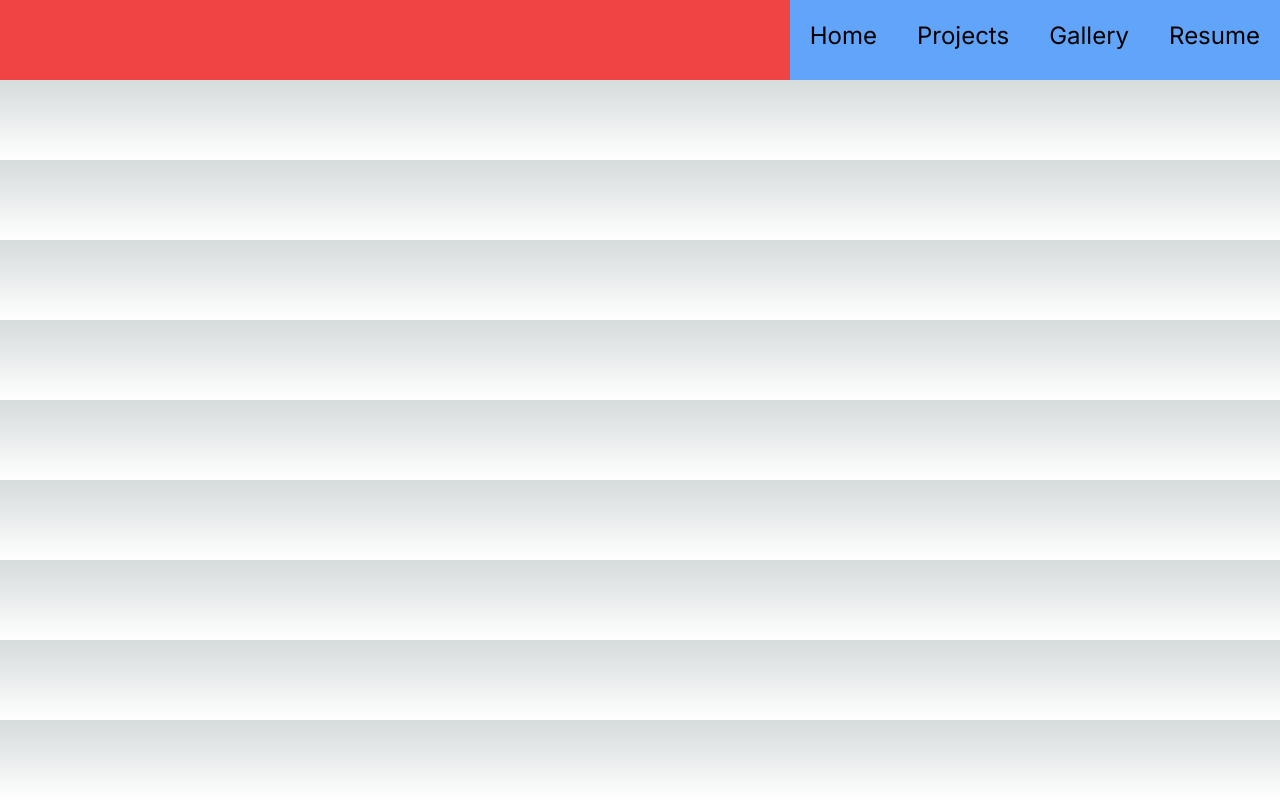
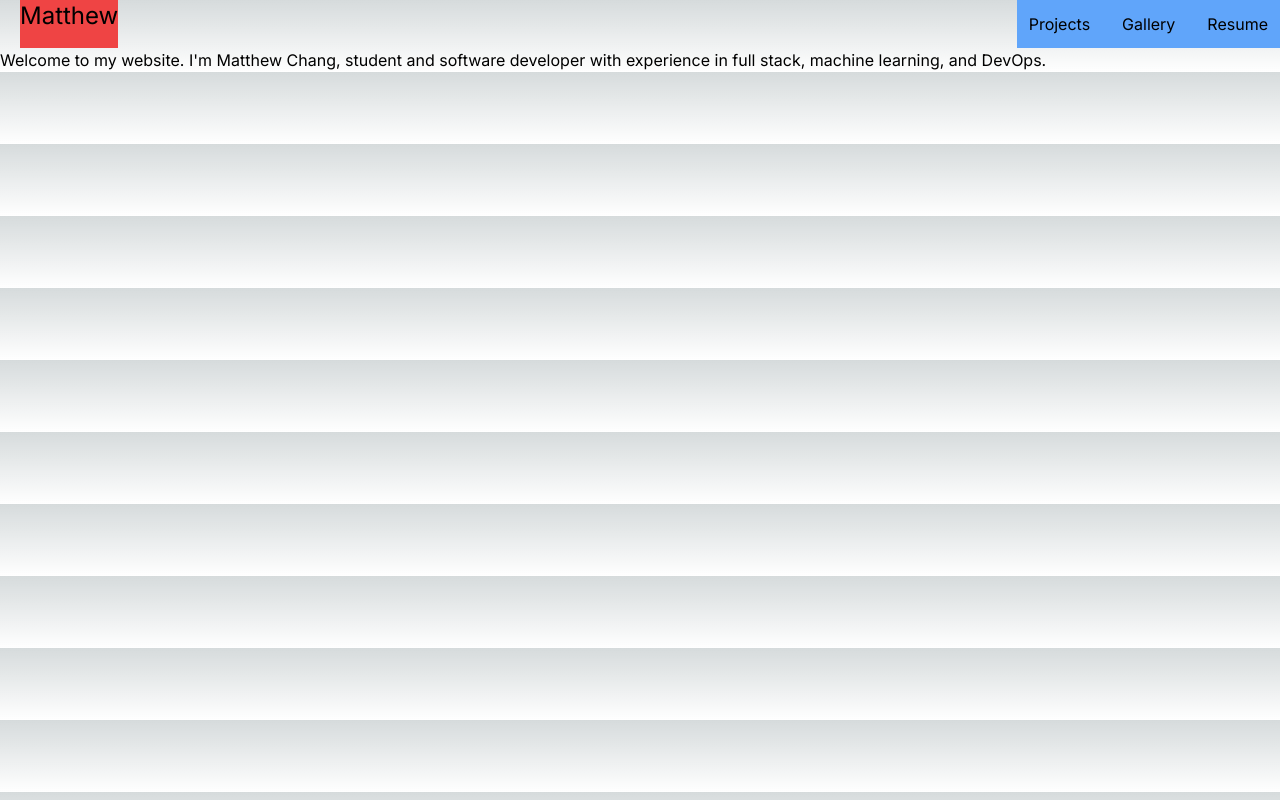
Before and after one commit to MatthewCCChang/personal-website, a Next.js app: page / in a window 1280 px wide. Built offline with nearby package versions, Linux system fonts and the light colour scheme.

Commit message:
Fix navbar

```diff
--- a/src/app/components/navbar.jsx
+++ b/src/app/components/navbar.jsx
@@ -3,25 +3,38 @@ import Link from "next/link";
 //still need to adjust the height of the links, maybe wrap with button?, try with padding for each li
 export default function Navbar() {
     return (
-        <div className="flex justify-end  bg-red-500 w-screen h-20">
-            <ul className=" pt-5 h-full bg-blue-400 flex-row">
-                <li className="h-full content-center inline mx-5 text-2xl ">
-                <Link href="/" >Home</Link>
-                </li>
-                <li className="inline mx-5 text-2xl">
-                <Link href="/projects" >Projects</Link>
-                </li>
-                <li className="inline mx-5 text-2xl">
-                <Link href="/gallery" >Gallery</Link>
-                </li>
-                <li className="inline mx-5 text-2xl">
-                <Link href="/resume" >Resume</Link>
-                </li>
-            </ul>
+        // <div className="flex justify-end  bg-red-500 w-screen h-20">
+        //     <ul className=" pt-5 h-full bg-blue-400 flex-row">
+        //         <li className="h-full content-center inline mx-5 text-2xl ">
+        //         <Link href="/" >Home</Link>
+        //         </li>
+        //         <li className="inline mx-5 text-2xl">
+        //         <Link href="/projects" >Projects</Link>
+        //         </li>
+        //         <li className="inline mx-5 text-2xl">
+        //         <Link href="/gallery" >Gallery</Link>
+        //         </li>
+        //         <li className="inline mx-5 text-2xl">
+        //         <Link href="/resume" >Resume</Link>
+        //         </li>
+        //     </ul>
 
 
+        // </div>
+        <nav className="">
+        <div className="flex justify-between">
+            <div className=" bg-red-500 flex-wrap inline mx-5 text-2xl ">
+            <Link href="/" >Matthew</Link>
+            </div>
+            <div className=" flex gap-8 p-3 bg-blue-400 ">
+                 <Link href="/projects" >Projects</Link>
+
+                 <Link href="/gallery" >Gallery</Link>
+
+                 <Link href="/resume" >Resume</Link>
+             </div>
         </div>
 
-
+        </nav>
     );
 }
--- a/src/app/layout.js
+++ b/src/app/layout.js
@@ -1,5 +1,6 @@
 import { Inter } from "next/font/google";
 import "./globals.css";
+import Navbar from "./components/navbar";
 
 const inter = Inter({ subsets: ["latin"] });
 
@@ -11,7 +12,11 @@ export const metadata = {
 export default function RootLayout({ children }) {
   return (
     <html lang="en">
-      <body className={inter.className}>{children}</body>
+
+      <body className={inter.className}>
+        <Navbar/>
+        {children}
+      </body>
     </html>
   );
 }
--- a/src/app/page.js
+++ b/src/app/page.js
@@ -1,11 +1,17 @@
 import Image from "next/image";
 import Navbar from "@/app/components/navbar";
+
 
 export default function Home() {
   return (
 
-    <div className="justify-center flex">
-      <Navbar/>
+    <div className=" flex flex-row flex-wrap">
+      {/* <Navbar/> */}
+      <div className="flex text-center">
+        <h1>Welcome to my website. I'm Matthew Chang, student and software developer
+          with experience in full stack, machine learning, and DevOps.
+        </h1>
+      </div>
     </div>
   );
 }
```
